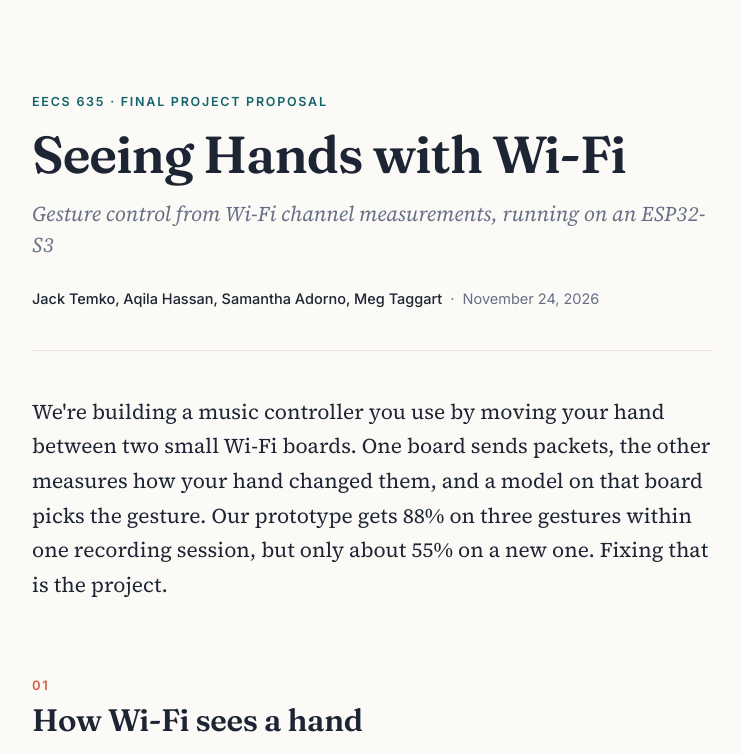
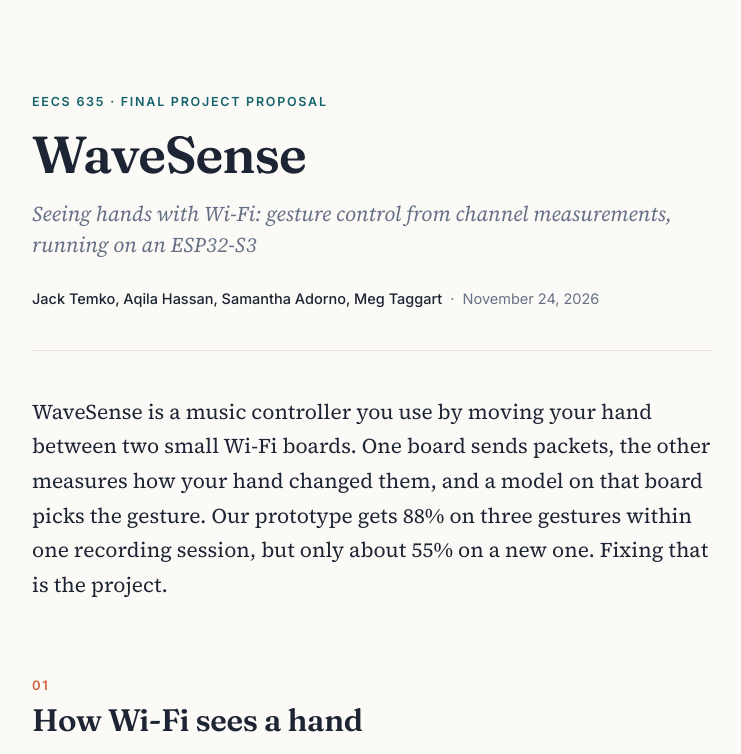
Before and after one commit to jack-temko/eecs635-final-project, a plain HTML site: page docs/proposal/index.html in a window 1280 px wide. Shown: the top 754 px of the page, without its empty margins (268-1009 px from the left). Drawn offline with Linux system fonts and the light colour scheme.

Commit message:
Name the project WaveSense on the site and proposal

```diff
--- a/docs/proposal/index.html
+++ b/docs/proposal/index.html
@@ -3,7 +3,7 @@
 <head>
 <meta charset="utf-8">
 <meta name="viewport" content="width=device-width, initial-scale=1">
-<title>Seeing Hands with Wi-Fi | EECS 635 Project Proposal</title>
+<title>WaveSense | EECS 635 Project Proposal</title>
 <link rel="preconnect" href="https://fonts.googleapis.com">
 <link rel="preconnect" href="https://fonts.gstatic.com" crossorigin>
 <link href="https://fonts.googleapis.com/css2?family=Fraunces:opsz,wght@9..144,500;9..144,600;9..144,700&family=Inter:wght@400;500;600;700&family=Source+Serif+4:ital,opsz,wght@0,8..60,400;0,8..60,600;1,8..60,400&display=swap" rel="stylesheet">
@@ -116,12 +116,12 @@
 
 <header>
   <div class="kicker">EECS 635 &middot; Final Project Proposal</div>
-  <h1>Seeing Hands with Wi-Fi</h1>
-  <p class="subtitle">Gesture control from Wi-Fi channel measurements, running on an ESP32-S3</p>
+  <h1>WaveSense</h1>
+  <p class="subtitle">Seeing hands with Wi-Fi: gesture control from channel measurements, running on an ESP32-S3</p>
   <div class="byline">Jack Temko, Aqila Hassan, Samantha Adorno, Meg Taggart <span class="date">&nbsp;&middot;&nbsp; November 24, 2026</span></div>
 </header>
 
-<p class="lede">We're building a music controller you use by moving your hand between two small
+<p class="lede">WaveSense is a music controller you use by moving your hand between two small
 Wi-Fi boards. One board sends packets, the other measures how your hand changed them, and a model on
 that board picks the gesture. Our prototype gets 88% on three gestures within one recording session,
 but only about 55% on a new one. Fixing that is the project.</p>
```
Also changed, not shown: docs/index.html (+4 -2 lines).
